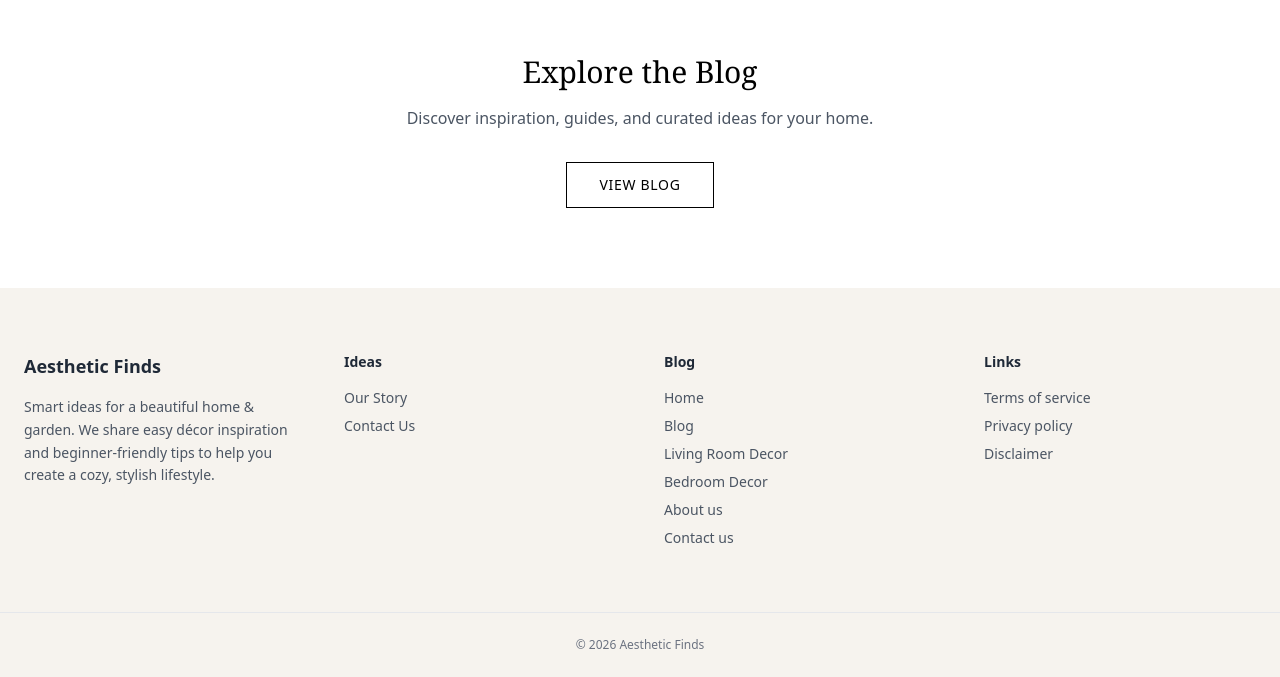
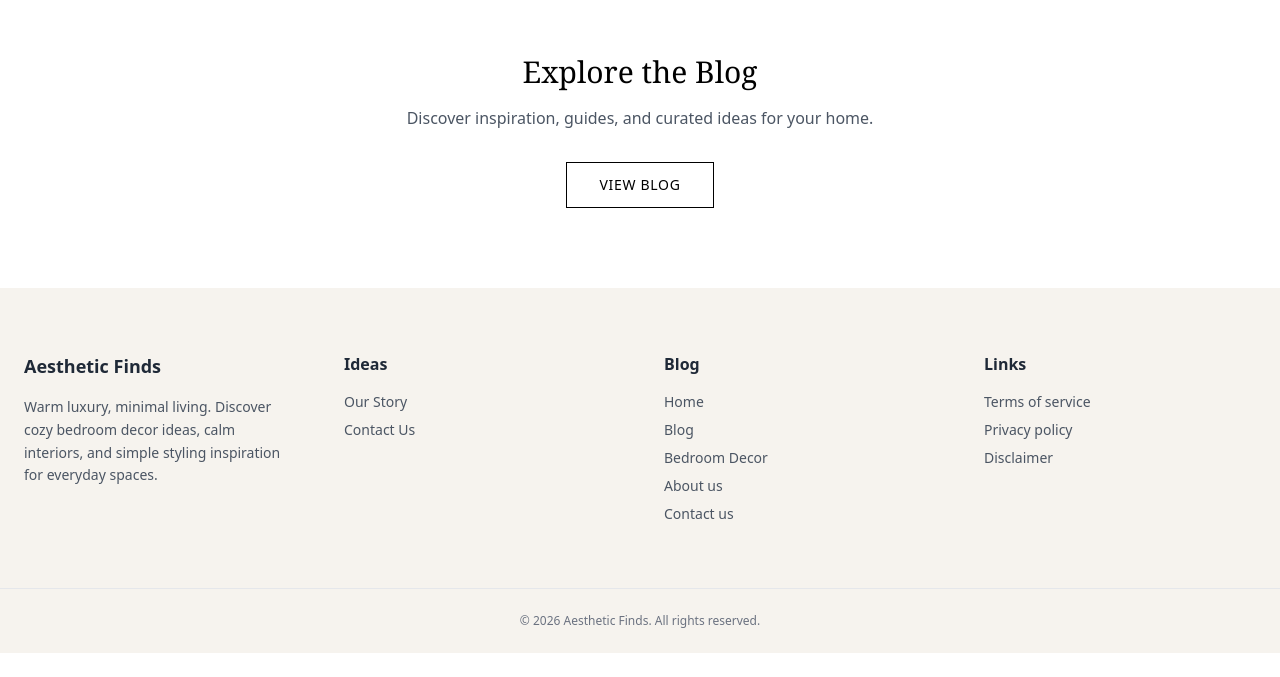
Before and after one commit to muasyamuthengi-gif/aestheticfindsbyanna, a Next.js app: page / in a window 1280 px wide. Shown: the part 1518-2195 px from the top of the page. After the commit the page ends 2171 px from the top, so only its background shows below. Built offline with nearby package versions, Linux system fonts and the light colour scheme; a web font is replaced by a local one.

Commit message:
Update Footer.js

```diff
--- a/app/components/Footer.js
+++ b/app/components/Footer.js
@@ -2,25 +2,25 @@ import Link from "next/link";
 
 export default function Footer() {
   return (
-    <footer className="bg-[#f6f3ee] text-sm text-gray-800">
-      <div className="max-w-7xl mx-auto px-6 py-16 grid grid-cols-1 md:grid-cols-4 gap-12">
+    <footer className="bg-[#f6f3ee] text-gray-800">
+      <div className="max-w-7xl mx-auto px-6 py-16 grid grid-cols-1 sm:grid-cols-2 md:grid-cols-4 gap-12">
 
         {/* Brand */}
         <div>
           <h2 className="text-lg font-semibold mb-4">
             Aesthetic Finds
           </h2>
-          <p className="leading-relaxed text-gray-600">
-            Smart ideas for a beautiful home & garden.
-            We share easy décor inspiration and beginner‑friendly tips
-            to help you create a cozy, stylish lifestyle.
+          <p className="text-sm text-gray-600 leading-relaxed">
+            Warm luxury, minimal living.
+            Discover cozy bedroom decor ideas, calm interiors,
+            and simple styling inspiration for everyday spaces.
           </p>
         </div>
 
         {/* Ideas */}
         <div>
           <h3 className="font-semibold mb-4">Ideas</h3>
-          <ul className="space-y-2 text-gray-600">
+          <ul className="space-y-2 text-sm text-gray-600">
             <li>
               <Link href="/about-us" className="hover:text-black">
                 Our Story
@@ -37,16 +37,15 @@ export default function Footer() {
         {/* Blog */}
         <div>
           <h3 className="font-semibold mb-4">Blog</h3>
-          <ul className="space-y-2 text-gray-600">
-            <li><Link href="/" className="hover:text-black">Home</Link></li>
-            <li><Link href="/blog" className="hover:text-black">Blog</Link></li>
+          <ul className="space-y-2 text-sm text-gray-600">
             <li>
-              <Link href="/blog/living-room-decor" className="hover:text-black">
-                Living Room Decor
-              </Link>
+              <Link href="/" className="hover:text-black">Home</Link>
             </li>
             <li>
-              <Link href="/blog/bedroom-decor" className="hover:text-black">
+              <Link href="/blog" className="hover:text-black">Blog</Link>
+            </li>
+            <li>
+              <Link href="/blog/slow-living" className="hover:text-black">
                 Bedroom Decor
               </Link>
             </li>
@@ -63,10 +62,10 @@ export default function Footer() {
           </ul>
         </div>
 
-        {/* Links */}
+        {/* Legal */}
         <div>
           <h3 className="font-semibold mb-4">Links</h3>
-          <ul className="space-y-2 text-gray-600">
+          <ul className="space-y-2 text-sm text-gray-600">
             <li>
               <Link href="/terms-of-service" className="hover:text-black">
                 Terms of service
@@ -89,7 +88,7 @@ export default function Footer() {
 
       {/* Bottom bar */}
       <div className="border-t border-gray-200 py-6 text-center text-xs text-gray-500">
-        © {new Date().getFullYear()} Aesthetic Finds
+        © {new Date().getFullYear()} Aesthetic Finds. All rights reserved.
       </div>
     </footer>
   );
```
